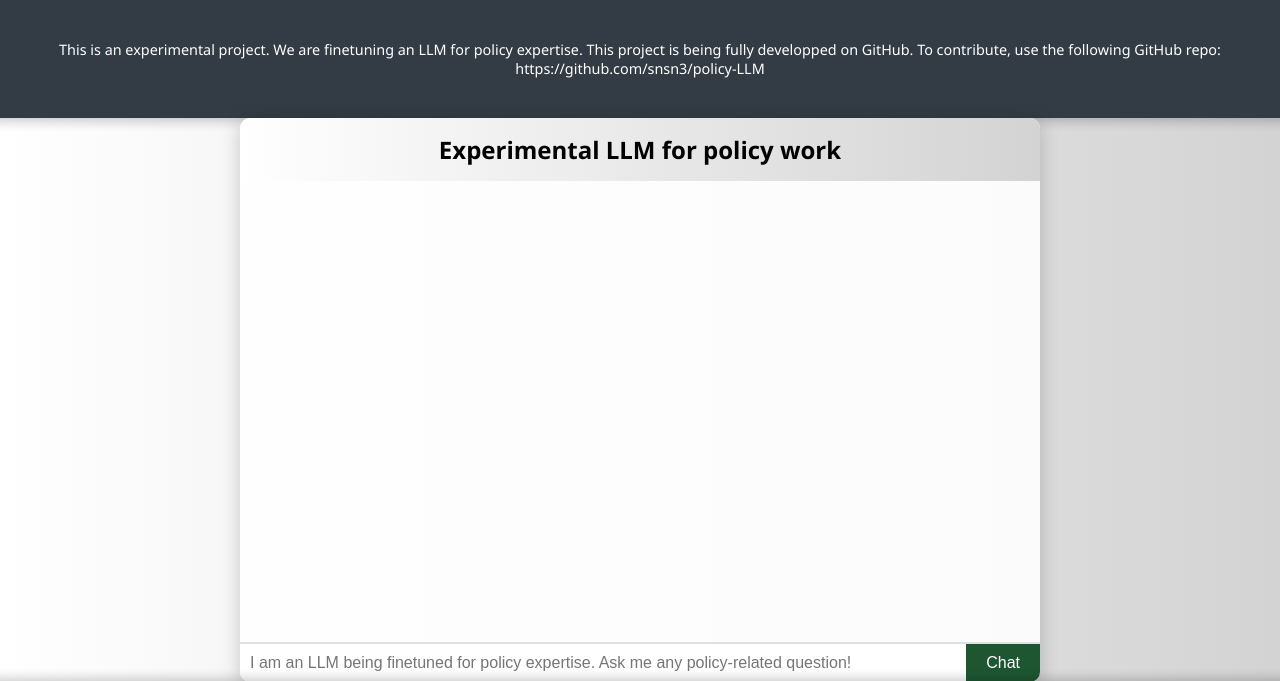
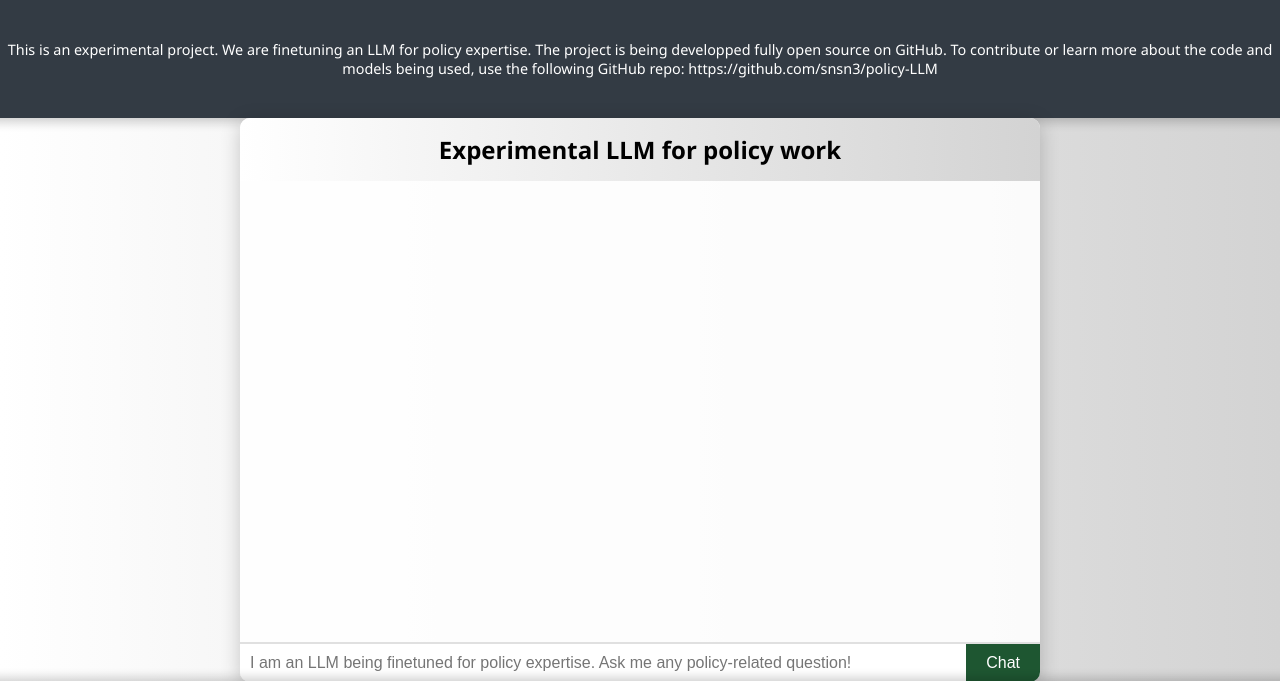
Before and after one commit to snsn3/policy-LLM, a Flask app: page / in a window 1280 px wide. Shown: the top 681 px of the page. Run offline with Flask 2, Linux system fonts and the light colour scheme.

Commit message:
Update index.html

```diff
--- a/templates/index.html
+++ b/templates/index.html
@@ -124,7 +124,7 @@
 </head>
 <body>
     <div class="entete-info">
-        This is an experimental project. We are finetuning an LLM for policy expertise. This project is being fully developped on GitHub. To contribute, use the following GitHub repo: https://github.com/snsn3/policy-LLM
+        This is an experimental project. We are finetuning an LLM for policy expertise. The project is being developped fully open source on GitHub. To contribute or learn more about the code and models being used, use the following GitHub repo: https://github.com/snsn3/policy-LLM
     </div>
     <div class="chat-container">
         <div class="chat-header">Experimental LLM for policy work</div>
```
